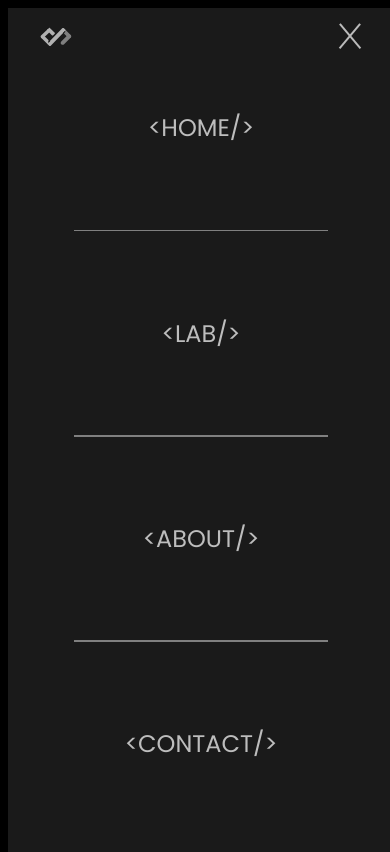
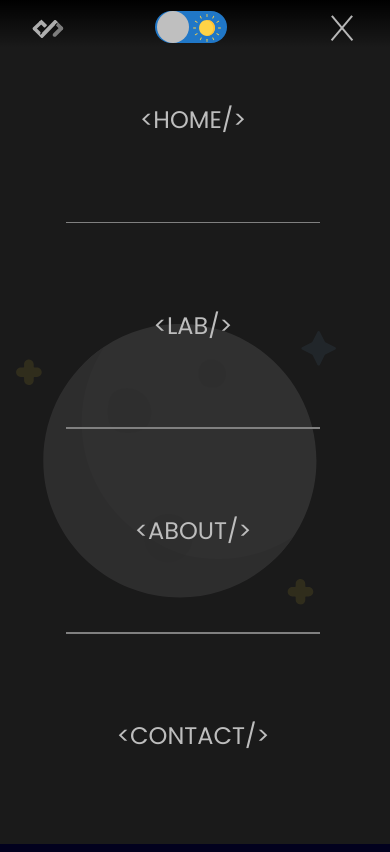
Before and after one commit to saket1225/Portfolio, a plain HTML site: page index.html in a window 390 px wide. Both pictures are taken after a click on the element 350 px from the left and 34 px from the top of the page. Drawn offline with Linux system fonts and the light colour scheme.

Commit message:
Nav Bar completed

```diff
--- a/homePage.js
+++ b/homePage.js
@@ -17,6 +17,8 @@ var menu = document.querySelector(".navMenu")
 
 var hamburgerOpenClass = false;
 
+var toggler = document.querySelector(".toggler")
+
 
 hamburger.addEventListener('click' , () => {
 
@@ -25,6 +27,8 @@ hamburger.addEventListener('click' , () => {
         rectangle2.classList.add('menuOpen2')
         rectangle3.classList.add('menuOpen3')
         hamburger.classList.add('menuOpen')
+
+        toggler.style.left = "49vw"
 
         menu.style.display = "flex";
         hamburgerOpenClass = true;
@@ -37,7 +41,30 @@ hamburger.addEventListener('click' , () => {
         rectangle3.classList.remove('menuOpen3')
         hamburger.classList.remove('menuOpen')
 
+        toggler.style.left = "85vw"
+
         menu.style.display = "none";
         hamburgerOpenClass = false;
     }
 })
+
+
+var button = document.querySelector(".button")
+
+var light = false;
+
+
+toggler.addEventListener('click', () => {
+    if (light == false){
+        button.classList.add('dayMode')
+        toggler.classList.add('togglerMoon')
+        light = true;
+    }
+
+    else if (light == true){
+        button.classList.remove('dayMode')
+        toggler.classList.remove('togglerMoon')
+        light = false;
+    }
+
+})
--- a/index.html
+++ b/index.html
@@ -13,10 +13,12 @@
     <link rel="stylesheet" type="text/css" href="preloader.css">
     <link rel="stylesheet" type="text/css" href="nav.css">
     <link rel="stylesheet" type="text/css" href="menu.css">
+    <link rel="stylesheet" type="text/css" href="hero.css">
 
     <!-- fonts -->
         <link rel="preconnect" href="https://fonts.gstatic.com">
         <link href="https://fonts.googleapis.com/css2?family=Poppins:ital,wght@0,100;0,200;0,300;0,400;0,500;0,600;0,700;0,800;0,900;1,100;1,200;1,300;1,400;1,500;1,600;1,700;1,800;1,900&display=swap" rel="stylesheet">
+        <link href="https://fonts.googleapis.com/css2?family=Montserrat:ital,wght@0,100;0,200;0,300;0,400;0,500;0,600;0,700;0,800;0,900;1,100;1,200;1,300;1,400;1,500;1,600;1,700;1,800;1,900&display=swap" rel="stylesheet">
     <!-- ends here -->
 </head>
 
@@ -28,8 +30,7 @@
     <div class="preloaderBackground"></div>
     <img src="Images/running-gif.gif" class="preloaderGif">
     <h2 class="loadText">Loading Your Experience</h2>
-    <img src="Images/Any background logo.svg" class="logoOfPreloader">
-</div>
+    <img src="Images/Any background logo.svg" class="logoOfPreloader"></div>
 
 
 <div class="website">
@@ -41,6 +42,13 @@
             <div class="rectangle2"></div>
             <div class="rectangle3"></div>
         </div>
+
+        <div class="toggler">
+            <div class="button"></div>
+            <img src="Images/sun(1) 1.svg" class="sun">
+            <img src="Images/Group.svg" class="moon">
+        </div>
+
     </div>
 
     <div class="navMenu">
@@ -54,7 +62,10 @@
             <p class="contactText">&ltCONTACT/&gt</p>
         </div>
 
-    </div>
+            <img src="Images/Group.svg" class="menuMoon">
+
+        </div>
+
 
 </div>
 
--- a/menu.css
+++ b/menu.css
@@ -1,5 +1,5 @@
 .navMenu{
-    position: absolute;
+    position: fixed;
     top: 0rem;
     left: 0rem;
     width: 100vw;
@@ -8,19 +8,18 @@
     overflow: hidden;
     animation: menuAnimate 0.3s 1;
     background-color: #1A1A1A;
+    z-index: 1;
+    width: 100vw;
 }
 
 @keyframes menuAnimate{
     0%{
-        left: 100vw;
         height: 0vh;
-        width: 0vw;
     }
 
 
     100%{
         height: 100vh;
-        width: 100vw;
     }
 }
 
@@ -97,3 +96,44 @@
     cursor: pointer;
     color: white;
 }
+
+
+.menuMoon{
+    position: absolute;
+    z-index: 1;
+    width: 25rem;
+    left: 65vw;
+    top: 60vh;
+    opacity: 0.2;
+    max-width: 25rem;
+}
+
+
+@media only screen and (max-width: 600px){
+    .menuMoon{
+        top: 55vh;
+        transform: translateY(-50%);
+        left: 15vw;
+        opacity: 0.1;
+    }
+}
+
+
+@media only screen and (max-width: 500px){
+    .menuMoon{
+        top: 55vh;
+        transform: translateY(-50%);
+        left: 15vw;
+        width: 20rem;
+        opacity: 0.1;
+    }
+}
+
+
+
+
+@media only screen and (max-width: 400px){
+    .menuMoon{
+        left: 1rem;
+    }
+}
--- a/nav.css
+++ b/nav.css
@@ -1,7 +1,7 @@
 body{
-    background-color: #000;
+    position: relative;
+    background-color: #02011E;
     overflow-x: hidden;
-    position: relative;
 }
 
 
@@ -11,6 +11,7 @@ body{
     left: 0;
     top: 0;
 }
+
 
 .preloader{
     display: block;
@@ -31,9 +32,10 @@ body{
     top: 0rem;
     left: 0rem;
     overflow: hidden;
-    position: absolute;
+    position: fixed;
     justify-content: space-around;
     z-index: 2;
+    background-image: linear-gradient(to bottom, #000, rgba(0,0,0,0));
 }
 
 .navLogo{
@@ -65,6 +67,7 @@ body{
     opacity: 0.7;
     transform: scale(-1, 1);
     transition: all 0.2s;
+    z-index: 100;
 }
 
 .rectangle1{
@@ -76,6 +79,7 @@ body{
     top: 0.2rem;
     left: 0rem;
     transition: 0.2s;
+    z-index: 1000;
 }
 
 .rectangle2{
@@ -87,6 +91,7 @@ body{
     left: 0rem;
     bottom: 0.8rem;
     transition: 0.2s;
+    z-index: 1001;
 }
 
 .rectangle3{
@@ -98,6 +103,7 @@ body{
     bottom: 0.3rem;
     left: 0rem;
     transition: all 0.2s;
+    z-index: 1002;
 }
 
 
@@ -121,6 +127,7 @@ body{
     transform: rotate(50deg);
     top: 1rem;
     width: 2rem;
+
 }
 
 
@@ -128,6 +135,7 @@ body{
     transform: rotate(-50deg);
     top: 1rem;
     width: 2rem;
+
 }
 
 
@@ -142,6 +150,75 @@ body{
     width: 2rem;
 }
 
+
+
+.toggler{
+    display: flex;
+    position: absolute;
+    top: 0.7rem;
+    left: 85vw;
+    transform: translateX(-50%);
+    width: 4.5rem;
+    height: 2rem;
+    background-color: #2077C7;
+    border-radius: 2.25rem;
+    z-index: 1;
+    transition: 0.3s;
+}
+
+
+.navToggler{
+    left: 50vw;
+    transform: translateX(-50%);
+}
+
+
+.toggler:hover{
+    cursor: pointer;
+}
+
+.toggler:hover .button{
+    background-color: #f1f1f1;
+}
+
+.button{
+    position: absolute;
+    width: 2rem;
+    height: 2rem;
+    right: 2.4rem;
+    border-radius: 1rem;
+    background-color: #BFBFBF;
+    z-index: 5;
+    pointer-events: none;
+    transition: 0.3s;
+}
+
+.dayMode{
+    right: 0rem;
+}
+
+.togglerMoon{
+    background-color: black;
+}
+
+.sun{
+    position: absolute;
+    z-index: 3;
+    top: 0.2rem;
+    left: 2.4rem;
+    width: 1.7rem;
+    height: 1.7rem;
+    pointer-events: none;
+}
+
+.moon{
+    position: absolute;
+    z-index: 4;
+    left: 0.3rem;
+    top: 0.35rem;
+    width: 1.5rem;
+    pointer-events: none;
+}
 
 @media only screen and (max-width: 730px){
 
@@ -292,7 +369,7 @@ body{
         height: 3rem;
     }
 
-    .hamburgerMenu{
-        display: none;
+    .toggler{
+        left: 90vw;
     }
 }
```
Also changed, not shown: Images/Group.svg (added), Images/Hero_of_Hero_Section_7_-removebg-preview.png (added), Images/sun(1) 1.svg (added), hero.css (added).
